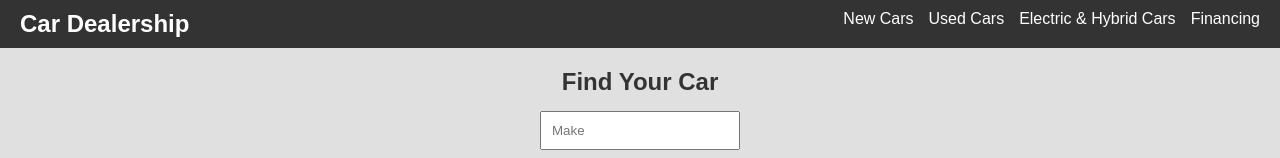
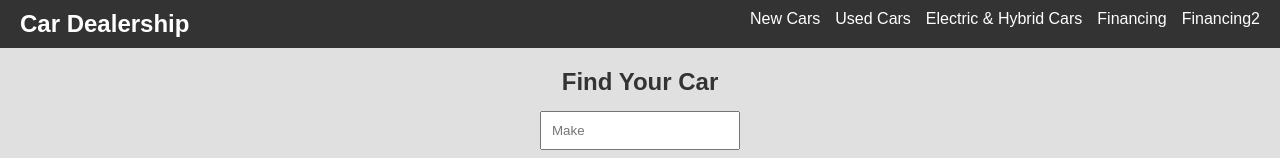
Before and after one commit to TanvirTonmoy14/car-dealership, a plain HTML site: page index.html in a window 1280 px wide. Shown: the top 158 px of the page. Drawn offline with Linux system fonts and the light colour scheme.

Commit message:
added a li item

```diff
--- a/index.html
+++ b/index.html
@@ -16,6 +16,7 @@
                 <li><a href="#used-cars">Used Cars</a></li>
                 <li><a href="#electric-hybrid">Electric & Hybrid Cars</a></li>
                 <li><a href="#financing">Financing</a></li>
+                <li><a href="#financing">Financing2</a></li>
             </ul>
         </nav>
     </header>
```
